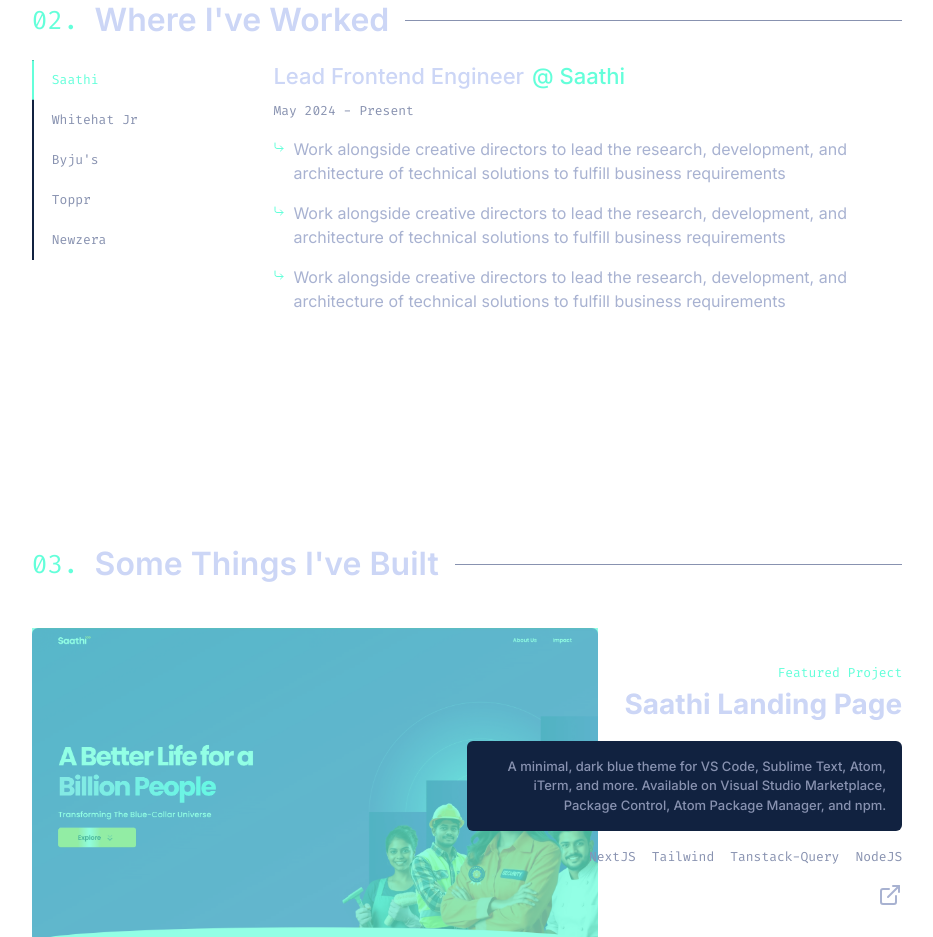
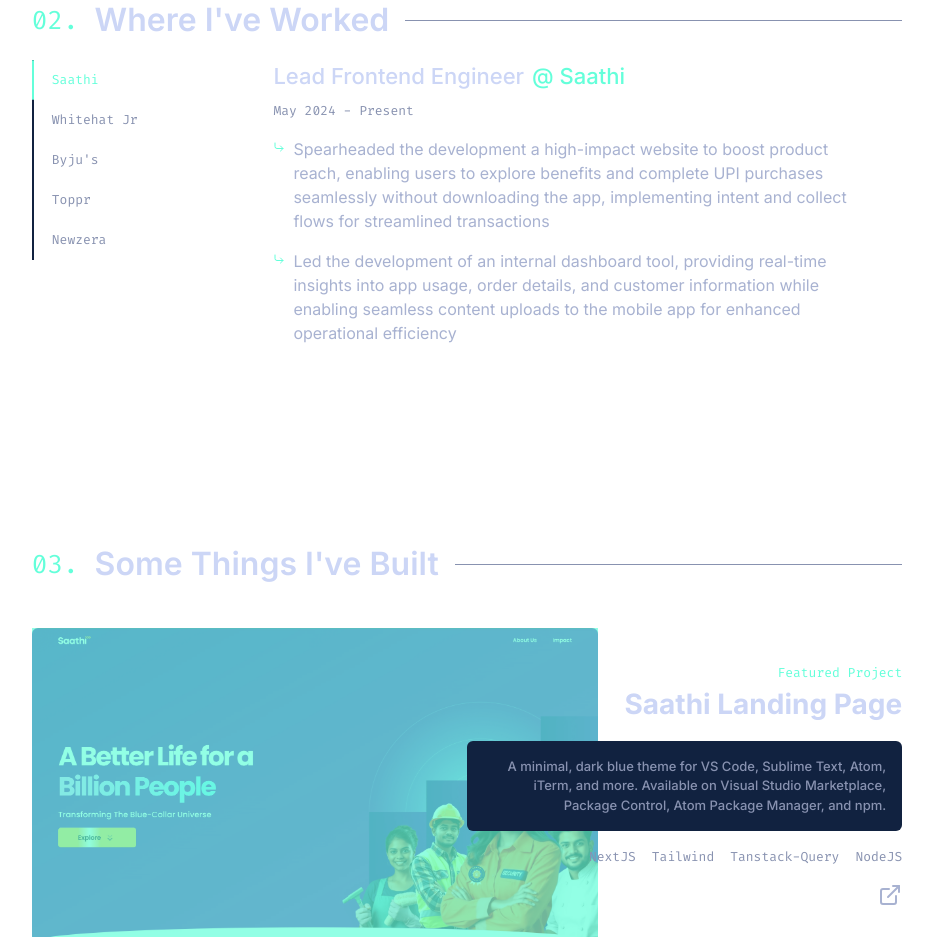
Before and after one commit to sudiptapradhan1181/skywalker, a Next.js app: page / in a window 1280 px wide. Shown: the part 1860-2797 px from the top of the page, without its empty margins (173-1106 px from the left). Built offline with nearby package versions, Linux system fonts and the light colour scheme.

Commit message:
logo onclick, exp updated

```diff
--- a/src/components/BrandLogo/index.tsx
+++ b/src/components/BrandLogo/index.tsx
@@ -1,6 +1,13 @@
-export default function BrandLogo() {
+type BrandLogoProps = {
+  handleClick?: () => void;
+};
+
+export default function BrandLogo({ handleClick }: BrandLogoProps) {
   return (
-        <div className="flex items-center justify-center w-[39px] h-[45px] bg-primary clip-hexagon cursor-pointer">
+    <div
+      onClick={handleClick}
+      className="flex items-center justify-center w-[39px] h-[45px] bg-primary clip-hexagon cursor-pointer"
+    >
       <div className="flex items-center justify-center w-[34px] h-[40px] bg-primarybg clip-hexagon">
         <span className="text-[20px] text-primary font-bold">S</span>
       </div>
--- a/src/components/Header/index.tsx
+++ b/src/components/Header/index.tsx
@@ -86,7 +86,11 @@
       transition={{ duration: 0.4, ease: 'easeInOut' }}
     >
       <motion.div variants={logoVariants}>
-        <BrandLogo />
+        <BrandLogo
+          handleClick={() => {
+            window.open('/', '_self');
+          }}
+        />
       </motion.div>
       <motion.nav
         className="hidden md:flex flex-row items-center space-x-6"
--- a/src/constants/index.ts
+++ b/src/constants/index.ts
@@ -45,9 +45,8 @@
     title: 'Lead Frontend Engineer',
     date: 'May 2024 - Present',
     details: [
-      'Work alongside creative directors to lead the research, development, and architecture of technical solutions to fulfill business requirements',
-      'Work alongside creative directors to lead the research, development, and architecture of technical solutions to fulfill business requirements',
-      'Work alongside creative directors to lead the research, development, and architecture of technical solutions to fulfill business requirements',
+      'Spearheaded the development a high-impact website to boost product reach, enabling users to explore benefits and complete UPI purchases seamlessly without downloading the app, implementing intent and collect flows for streamlined transactions',
+      'Led the development of an internal dashboard tool, providing real-time insights into app usage, order details, and customer information while enabling seamless content uploads to the mobile app for enhanced operational efficiency',
     ],
   },
   {
@@ -56,8 +55,8 @@
     title: 'Senior Engineer',
     date: 'Sept 2023 - April 2024',
     details: [
-      'Work alongside creative directors to lead the research, development, and architecture of technical solutions to fulfill business requirements',
-      'Work alongside creative directors to lead the research, development, and architecture of technical solutions to fulfill business requirements',
+      'Leading WHJR system customization, integrating strategically with Tynker app to drive annual revenue growth, targeting gains over $4M.',
+      'Led a team in creating innovative product with Next.js and React, boosting user retention from 35% to over 60%.',
     ],
   },
   {
@@ -66,7 +65,7 @@
     title: 'Software Engineer',
     date: 'June 2023 - Aug 2023',
     details: [
-      'Work alongside creative directors to lead the research, development, and architecture of technical solutions to fulfill business requirements',
+      'Crafted Next.js blog pages, aimed at tripling user landings during FIFA World Cup 2022, enhancing engagement and brand visibility.',
       'Work alongside creative directors to lead the research, development, and architecture of technical solutions to fulfill business requirements',
       'Work alongside creative directors to lead the research, development, and architecture of technical solutions to fulfill business requirements',
       'Work alongside creative directors to lead the research, development, and architecture of technical solutions to fulfill business requirements',
```
Lines whose indentation alone changed are shown as unchanged.
